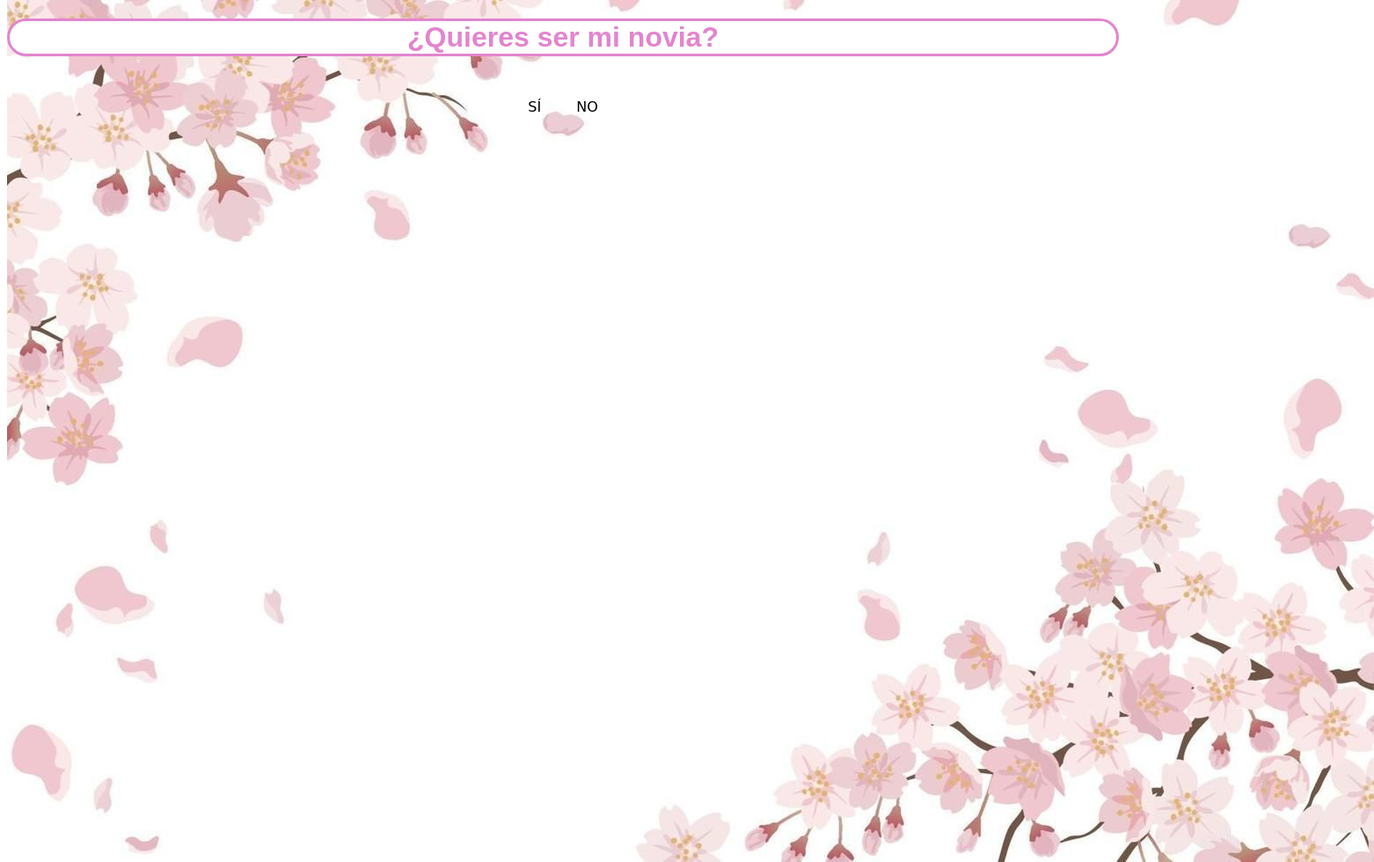
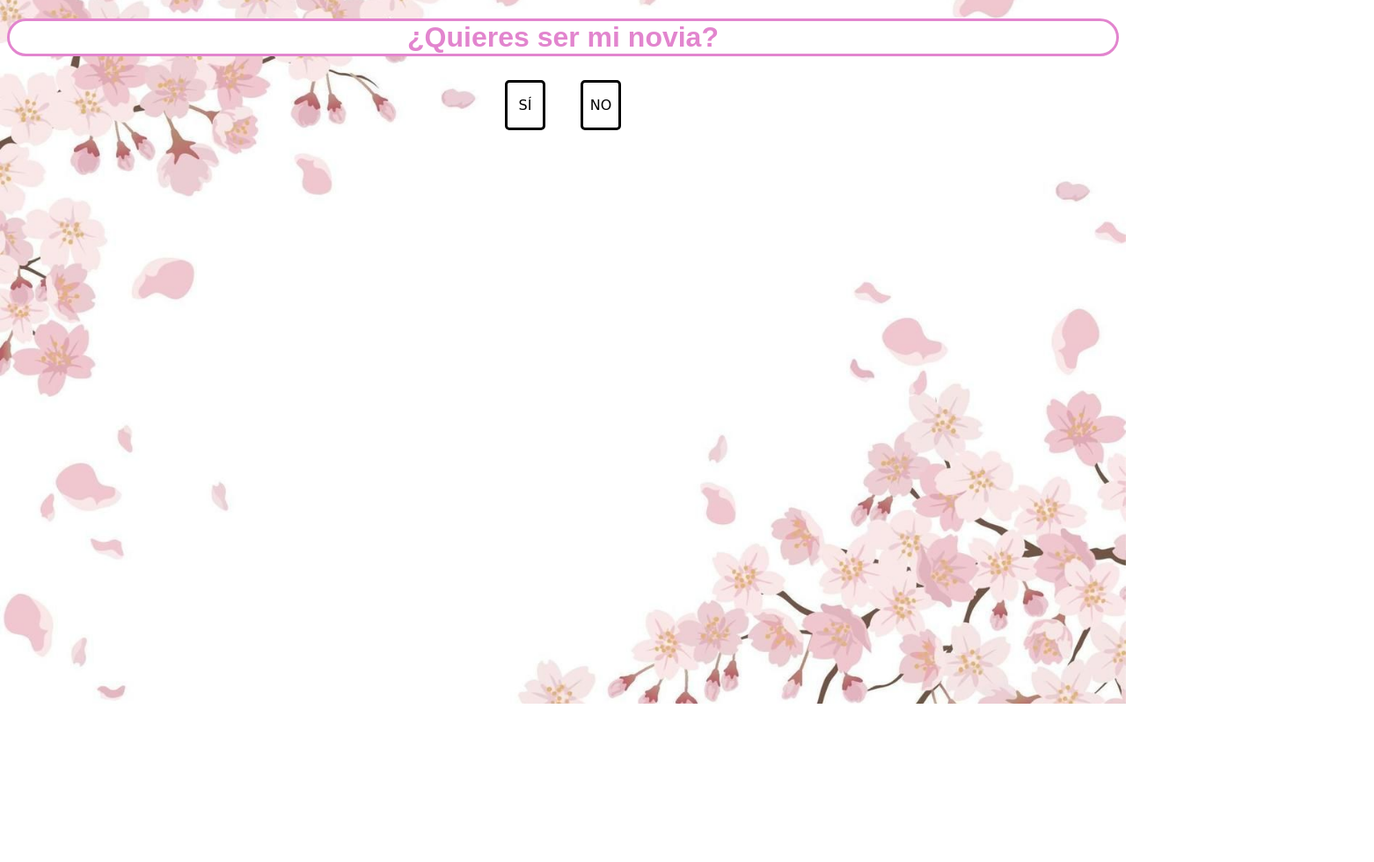
Before and after one commit to JPujii/WebNovia, a plain HTML site: page index.html in a window 1280 px wide. Shown: the whole page at 88% size, 1562 px wide, since content can reach past the window. After the commit the page ends 800 px from the top, so only its background shows below. Drawn offline with Linux system fonts and the light colour scheme; a web font is replaced by a local one.

Commit message:
button_fix

```diff
--- a/index.html
+++ b/index.html
@@ -19,8 +19,5 @@
             <p>NO</p>
         </div>
     </div>
-    <div class="imagen">
-        <img src="foto.jpg">
-    </div>
     <script src="script.js"></script>
 </body>
--- a/style.css
+++ b/style.css
@@ -1,5 +1,7 @@
 html {
     font-family: 'Baloo Bhaijaan 2', cursive;
+    background: url('foto.jpg') no-repeat center fixed;
+    background-size: cover;
 }
 
 h1 {
@@ -19,16 +21,14 @@ h1 {
 }
 
 .boton {
+    border-style: solid;
+    border-radius: 5px;
+    min-width: 40px;
+    text-align: center;
     color: rgb(0, 0, 0);
-    margin: 10px 20px 10px 20px;
+    margin: 5px 20px 5px 20px;
 }
 
 .boton:hover{
     color:rgb(255, 30, 0);
 }
-
-.imagen {
-    position: absolute;
-    top: 0%;
-    z-index: -1;
-}
```
